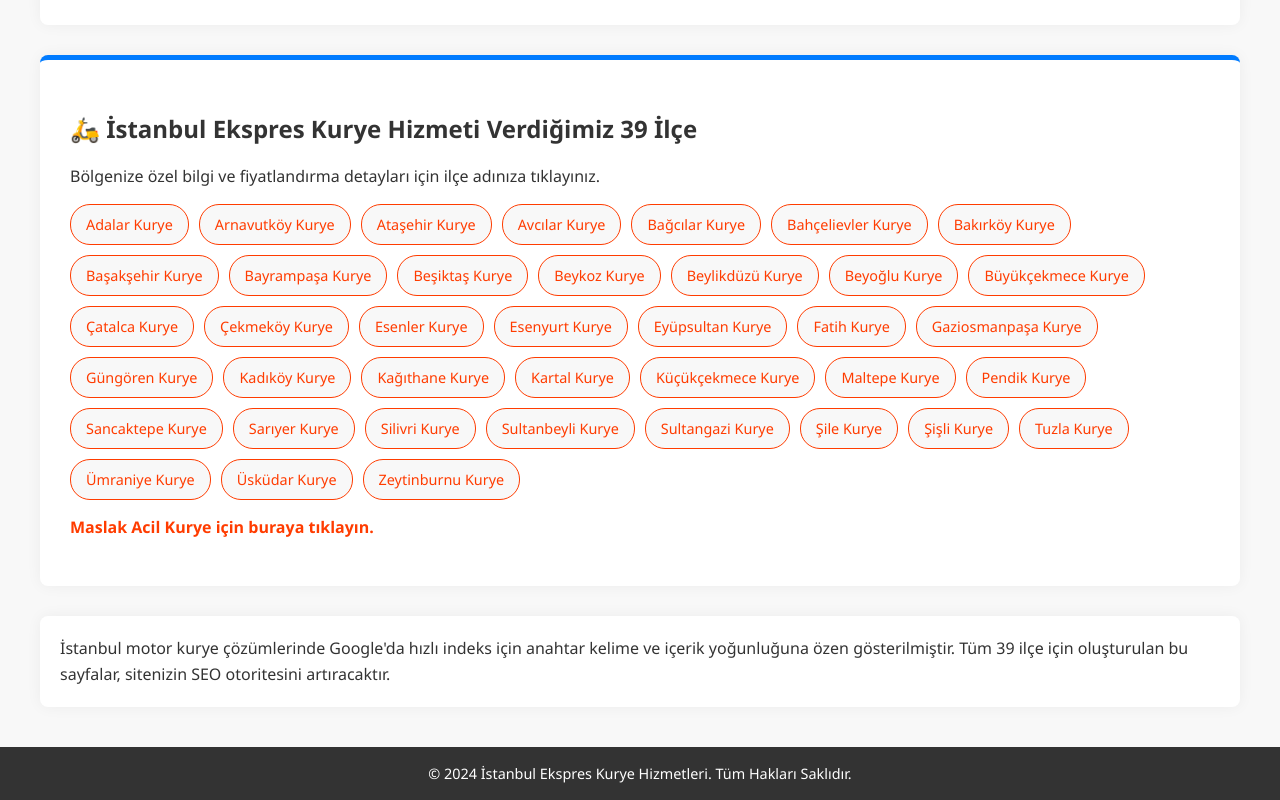
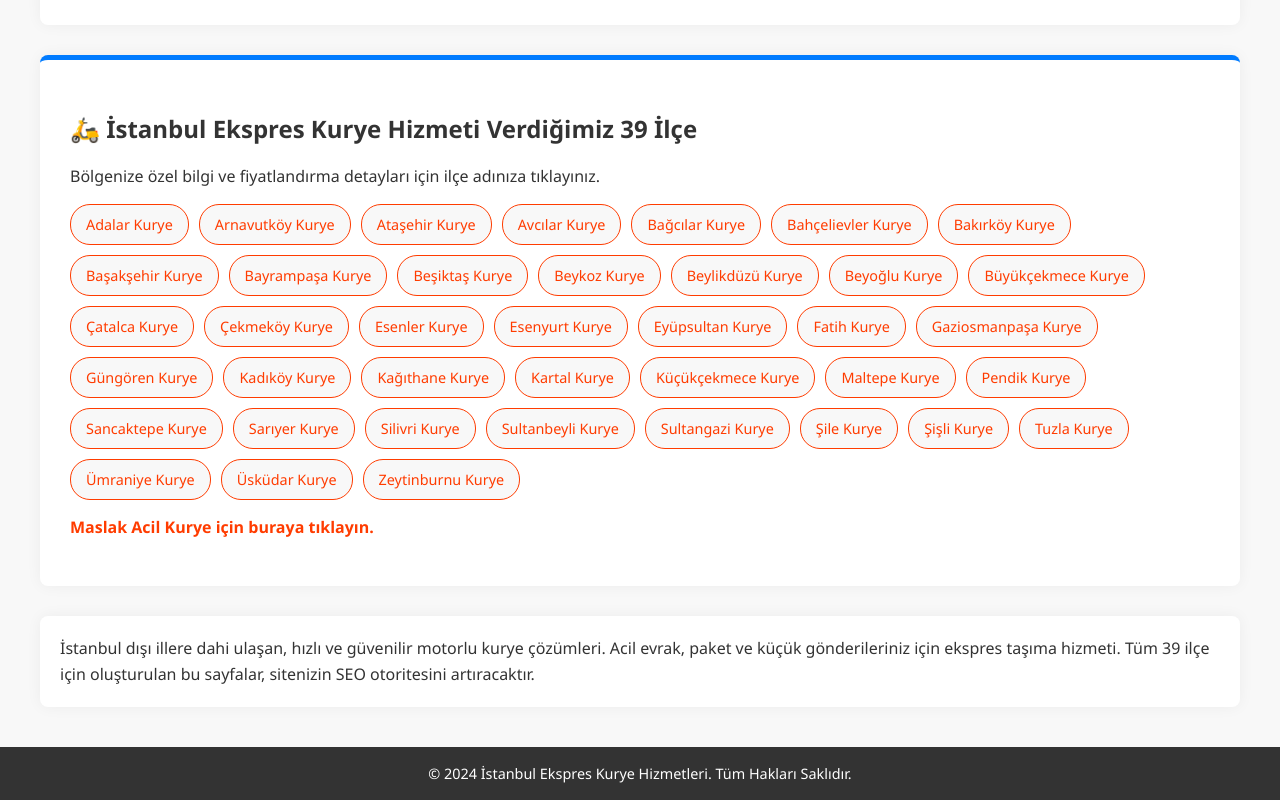
Before and after one commit to ekomeyda34/exprekurye, a plain HTML site: page index.html in a window 1280 px wide. Shown: the part 930-1730 px from the top of the page. Drawn offline with Linux system fonts and the light colour scheme.

Commit message:
Update index.html

```diff
--- a/index.html
+++ b/index.html
@@ -98,7 +98,7 @@
   </div>
 
   <div class="seo-text">
-    İstanbul motor kurye çözümlerinde Google'da hızlı indeks için anahtar kelime ve içerik yoğunluğuna özen gösterilmiştir. Tüm 39 ilçe için oluşturulan bu sayfalar, sitenizin SEO otoritesini artıracaktır.
+   İstanbul dışı illere dahi ulaşan, hızlı ve güvenilir motorlu kurye çözümleri. Acil evrak, paket ve küçük gönderileriniz için ekspres taşıma hizmeti. Tüm 39 ilçe için oluşturulan bu sayfalar, sitenizin SEO otoritesini artıracaktır.
   </div>
 
   <footer>
@@ -149,4 +149,5 @@
     }
   </script>
 </body>
+
 </html>
```
